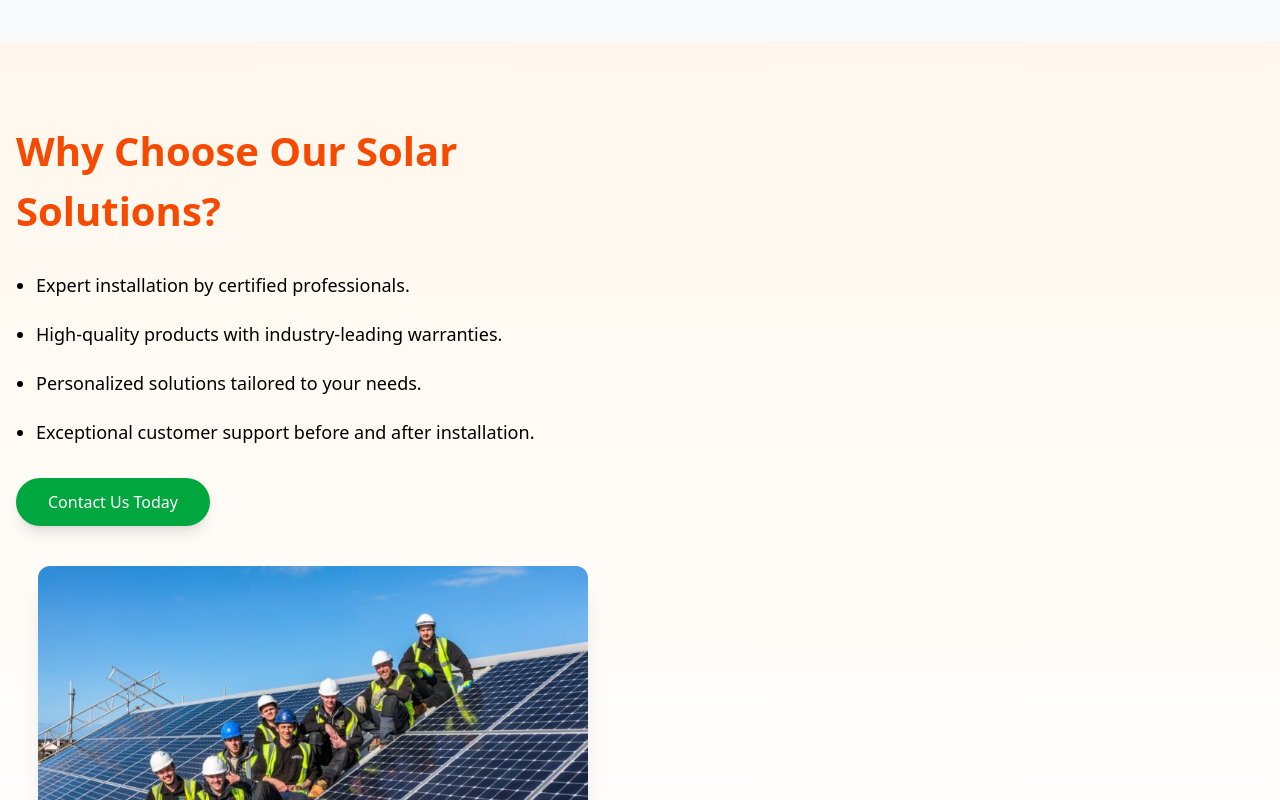
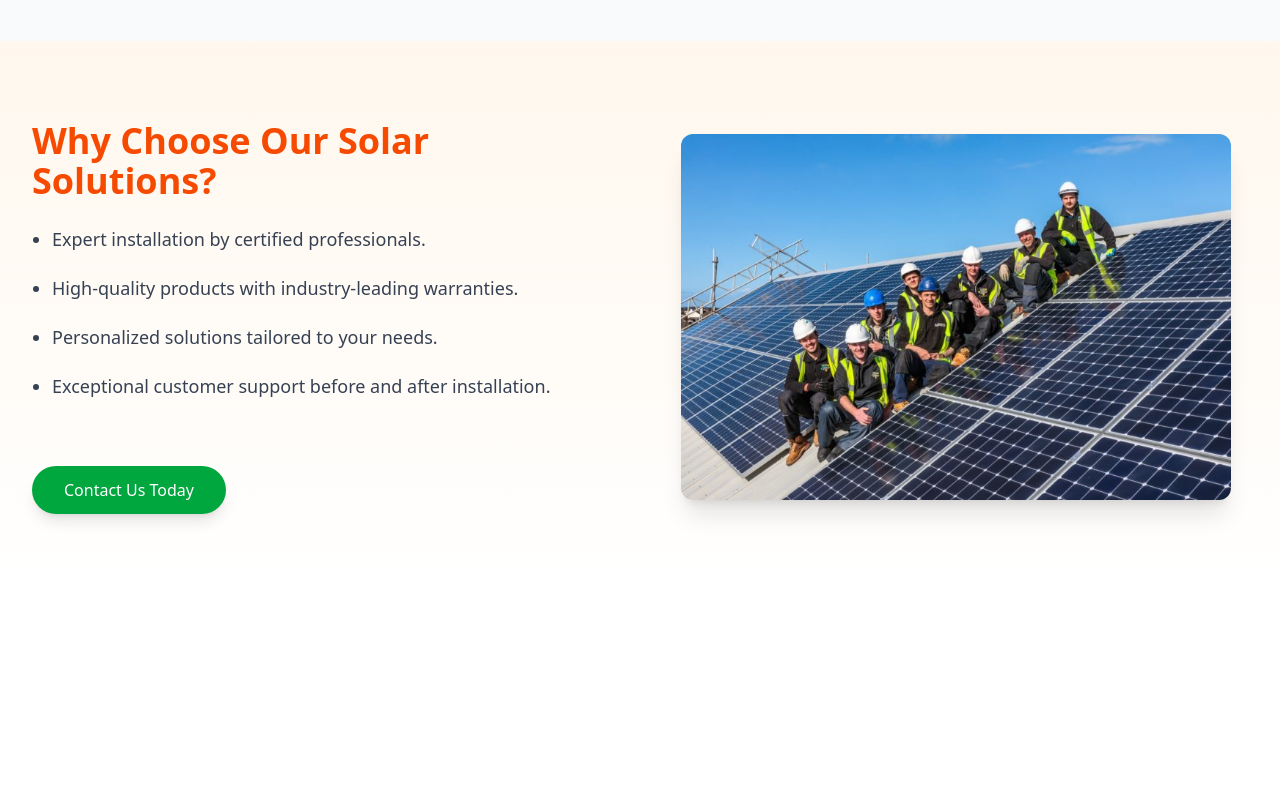
Before and after one commit to sahil-kumar-yadav/solar-plant-project, a Next.js app: page / in a window 1280 px wide. Shown: the part 2600-3400 px from the top of the page. After the commit the page ends 3194 px from the top, so only its background shows below. Built offline with nearby package versions, Linux system fonts and the light colour scheme; no server answers.

Commit message:
updated alginment of Why choose us section

```diff
--- a/app/page.js
+++ b/app/page.js
@@ -97,12 +97,15 @@ export default function Home() {
 
         {/* Why Choose Us Section */}
         <section className="py-20 bg-gradient-to-b from-orange-50 to-white">
-          <div className="container mx-auto px-4 grid grid-cols-1 md:grid-cols-2 gap-x-[60px] items-center">
+          <div className="container mx-auto px-4 md:px-8 grid grid-cols-1 md:grid-cols-2 gap-x-12 items-center">
+
             {/* Text Content */}
-            <div>
-              <h2 className="text-[40px] font-extrabold mb-[30px] text-orange-600">Why Choose Our Solar Solutions?</h2>
+            <div className="space-y-8">
+              <h2 className="text-4xl font-extrabold mb-6 text-orange-600 text-center md:text-left">
+                Why Choose Our Solar Solutions?
+              </h2>
 
-              <ul className="space-y-[20px] text-lg text-gray-[700] list-disc pl-[20px] leading-relaxed">
+              <ul className="space-y-5 text-lg text-gray-700 list-disc pl-5 leading-relaxed">
                 <li>Expert installation by certified professionals.</li>
                 <li>High-quality products with industry-leading warranties.</li>
                 <li>Personalized solutions tailored to your needs.</li>
@@ -110,19 +113,30 @@ export default function Home() {
               </ul>
 
               {/* CTA Button */}
-              <Link href="/support" passHref legacyBehavior>
-                <button type='button' role='link' aria-label='Contact Us' tabIndex={0}
-                  className='mt-[30px] bg-green-600 text-white px-[32px] py-[12px] rounded-full shadow-lg hover:bg-green-[700] transition duration-[300ms] transform hover:scale-[1.05]'>
-                  Contact Us Today
-                </button>
-              </Link>
+              <div className="text-center md:text-left">
+                <Link href="/support" passHref legacyBehavior>
+                  <button
+                    type="button"
+                    role="link"
+                    aria-label="Contact Us"
+                    tabIndex={0}
+                    className="mt-8 bg-green-600 text-white px-8 py-3 rounded-full shadow-lg hover:bg-green-700 transition duration-300 transform hover:scale-105"
+                  >
+                    Contact Us Today
+                  </button>
+                </Link>
+              </div>
+            </div>
 
-              {/* Image */}
-              <div className='flex justify-center items-center mt-[40px]'>
-                <Image src='/solar-team.png' alt='Our Team' width={550} height={400}
-                  className='rounded-xl shadow-xl transform hover:scale-[1.05] transition duration-[300ms]' />
-              </div>
-
+            {/* Image */}
+            <div className="flex justify-center items-center mt-8 md:mt-0">
+              <Image
+                src="/solar-team.png"
+                alt="Our Team"
+                width={550}
+                height={400}
+                className="rounded-xl shadow-xl transform hover:scale-105 transition duration-300"
+              />
             </div>
           </div>
         </section>
```
